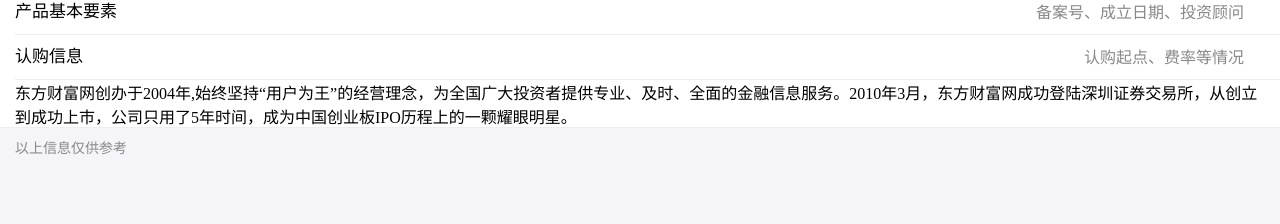
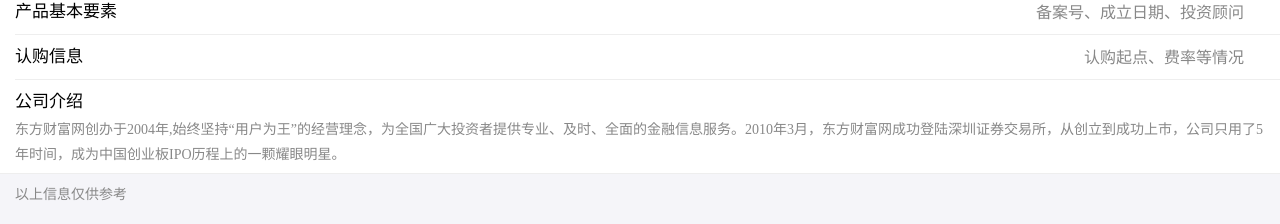
Before and after one commit to qiaowenwen/pf-component, a React app: page /#/list in a window 1280 px wide. Shown: the part 190-414 px from the top of the page. Built offline with nearby package versions, Linux system fonts and the light colour scheme; a script that the page names is missing; some icons are missing; a small style sheet from the web is missing.

Commit message:
list增加长文本的支持

```diff
--- a/src/components/List/listItem.js
+++ b/src/components/List/listItem.js
@@ -7,15 +7,15 @@
 class ListItem extends Component {
   render() {
     const { extra, children, arrow, long } = this.props
-    const extraClassName = classNames({
-      ['pf-list-extra']: !long
+    const extraClassName = classNames('pf-list-inline', {
+      [`pf-list-inline-long`]: long
     })
 
     return (
       <div className="pf-list-item">
-        <div className="pf-list-inline">
+        <div className={extraClassName}>
           <div className="pf-list-content">{children}</div>
-          <div className={extraClassName}>{extra}</div>
+          <div className="pf-list-extra">{extra}</div>
           {arrow ? (
             <div className="pf-list-arrow">
               <Icon name="enter" />
--- a/src/components/List/listItem.less
+++ b/src/components/List/listItem.less
@@ -16,6 +16,23 @@
     display: flex;
     flex: 1;
     position: relative;
+
+    &.pf-list-inline-long {
+      display: block;
+
+      .pf-list-content {
+        padding-bottom: 0;
+      }
+
+      .pf-list-extra {
+        text-overflow: initial;
+        white-space: initial;
+        overflow: inherit;
+        padding-top: 0;
+        font-size: 14px;
+        line-height: 25px;
+      }
+    }
 
     &:after {
       content: '';
--- a/src/docs/App.js
+++ b/src/docs/App.js
@@ -1,27 +1,30 @@
 import React, { Component } from 'react'
 import { Link } from 'react-router-dom'
+import { List } from '../components/index'
+
+const Item = List.Item
 
 export default class App extends Component {
   render() {
     return (
       <div>
-        <ul>
-          <li>
+        <List>
+          <Item extra="详情" arrow>
             <Link to="button">
               <span>Button</span>
             </Link>
-          </li>
-          <li>
+          </Item>
+          <Item extra="详情" arrow>
             <Link to="switch">
               <span>Switch</span>
             </Link>
-          </li>
-          <li>
+          </Item>
+          <Item extra="详情" arrow>
             <Link to="list">
               <span>List</span>
             </Link>
-          </li>
-        </ul>
+          </Item>
+        </List>
       </div>
     )
   }
```
